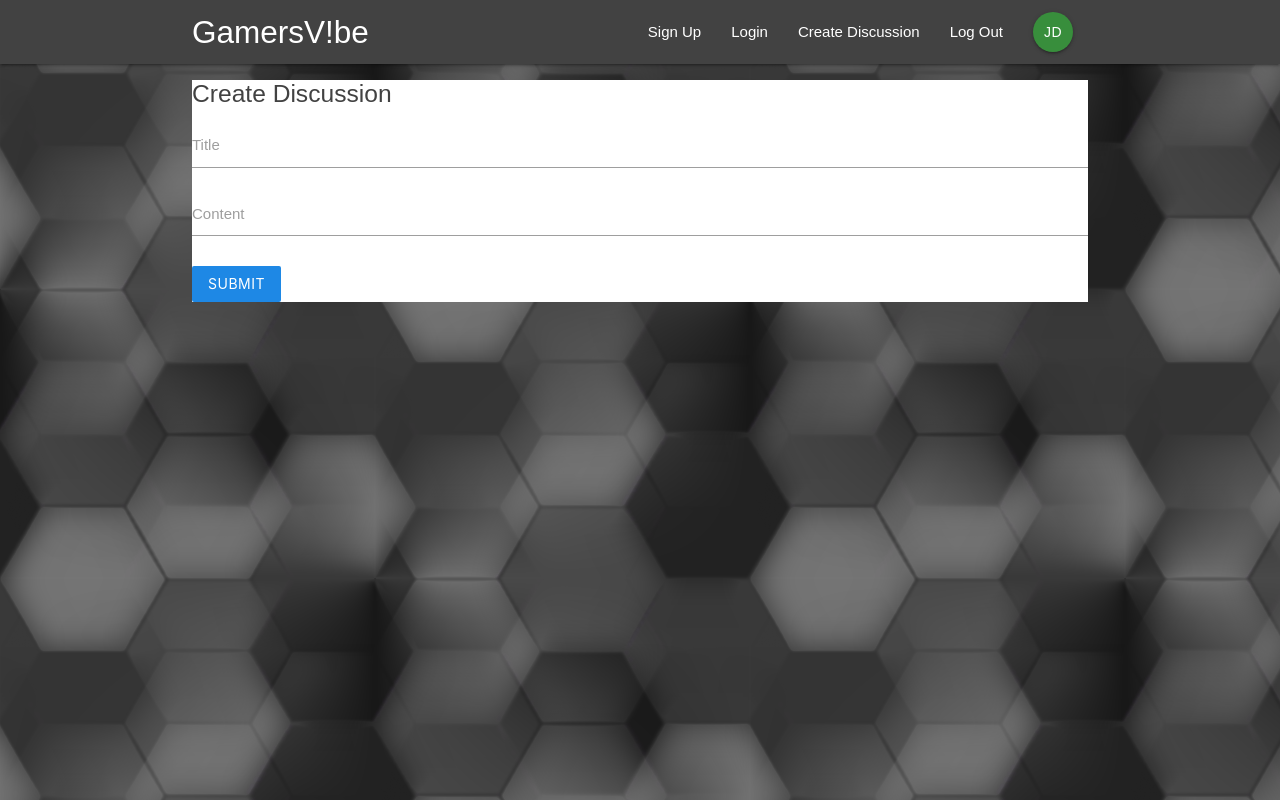
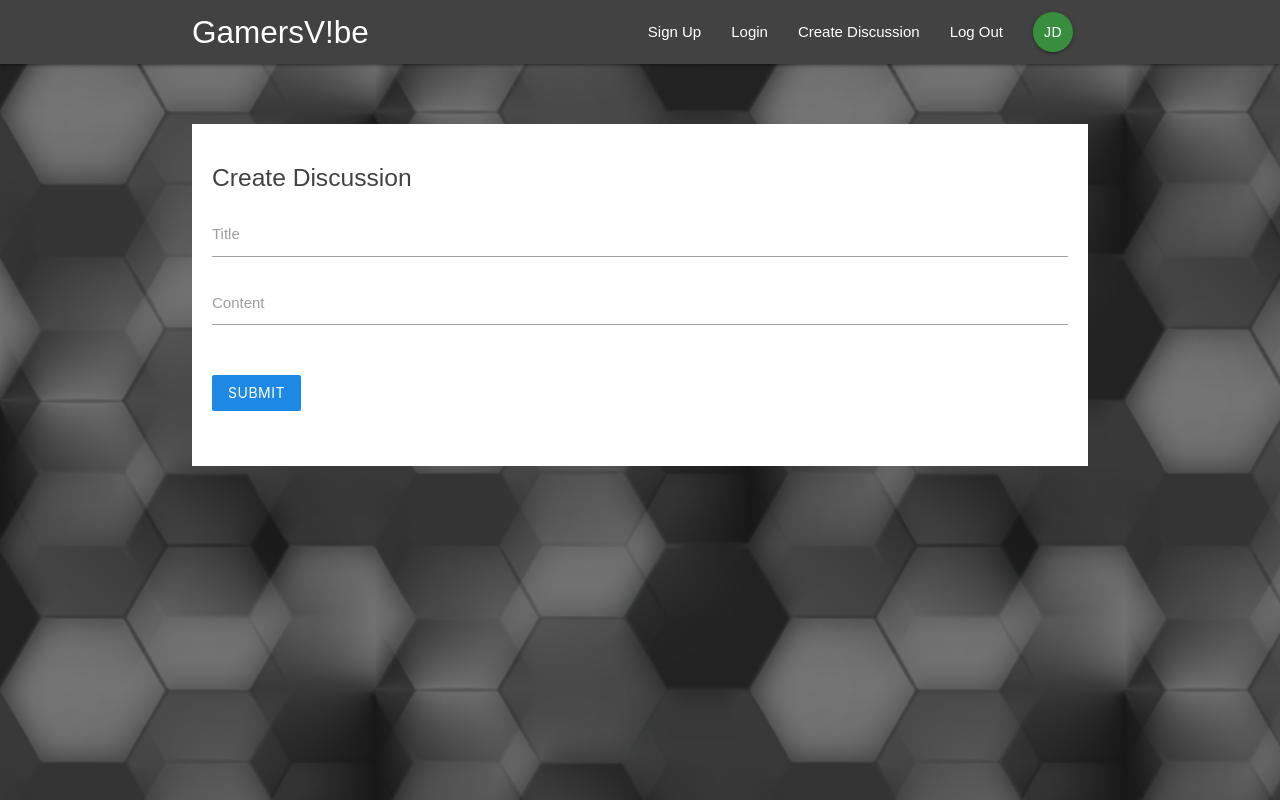
Before and after one commit to jkdearnley/Messageboard-ReactReduxFirbase, a React (Create React App) app in the folder messageboard/: page /create in a window 1280 px wide. Built offline with nearby package versions, Linux system fonts and the light colour scheme.

Commit message:
A little CSS-fix SignUp/In etc. fields

```diff
--- a/messageboard/src/index.css
+++ b/messageboard/src/index.css
@@ -1,14 +1,37 @@
+html{
+  min-height: 100%;
+}
 body {
   margin: 0;
   padding: 0;
   font-family: sans-serif;
-  background: url(/img/bg4.png);
-  /* background-size: 100%; */
-  /* background-position: bottom; */
-  background-color: blueviolet;
+  background: url(/img/bg4.png) ;
+  background-size: center;
+  background-position: left;
+  background-color: darkcyan;
+  min-height: 100%;
 }
 
-code {
-  font-family: source-code-pro, Menlo, Monaco, Consolas, "Courier New",
-    monospace;
+form{
+  padding: 20px;
+  margin-top: 60px
 }
+
+form button, form h5{
+  margin: 20px 0;
+}
+
+input[type=text]:not(.browser-default):focus:not([readonly]),
+input[type=email]:not(.browser-default):focus:not([readonly]),
+input[type=password]:not(.browser-default):focus:not([readonly])
+textarea.materialize-textarea:focus:not([readonly]){
+  border-color: blue;
+  box-shadow: none;
+}
+
+input[type=text]:not(.browser-default):focus:not([readonly]) + label,
+textarea.materialize-textarea:focus:not([readonly]) + label,
+input[type=email]:not(.browser-default):focus:not([readonly]) + label,
+input[type=password]:not(.browser-default):focus:not([readonly]) + label{
+  color: blue !important;
+}
```
